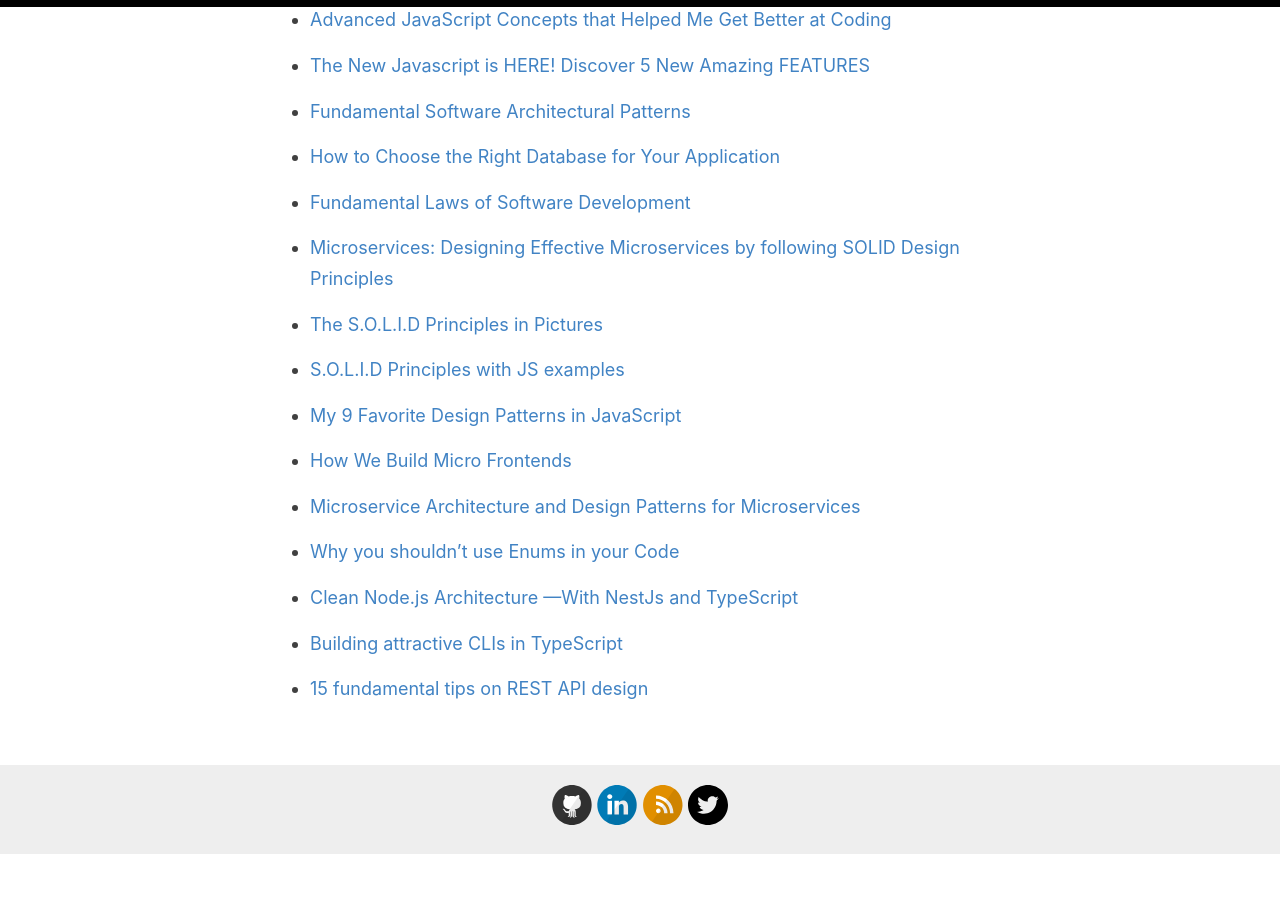
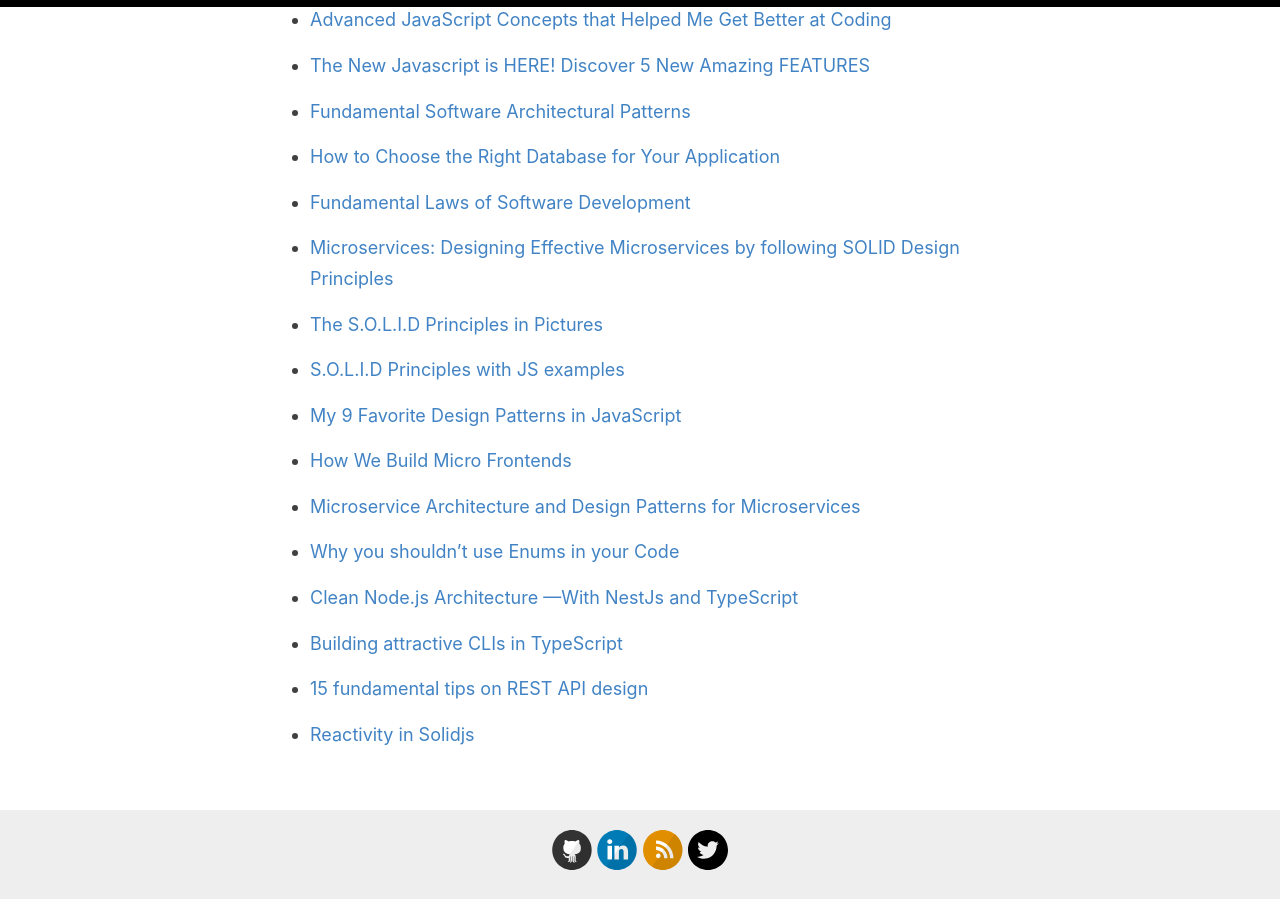
Before and after one commit to baijanathTharu/baijanathTharu.github.io, a Jekyll site: the page built from _pages/readings.md, in a window 1280 px wide and 900 px high, scrolled down 1897 px. Built offline with Jekyll 4.4.1, drawn with Linux system fonts in a browser that asks for light colours; before the commit the page ends 2751 px from its top, so only the background shows below that.

Commit message:
Update readings.md

```diff
--- a/_pages/readings.md
+++ b/_pages/readings.md
@@ -103,3 +103,5 @@ This is the list of all the important posts that I think are worth reading.
 - [Building attractive CLIs in TypeScript](https://blog.terrible.dev/Building-attractive-CLIs-in-JavaScript/)
 
 - [15 fundamental tips on REST API design](https://medium.com/@liams_o/15-fundamental-tips-on-rest-api-design-9a05bcd42920)
+
+- [Reactivity in Solidjs](https://www.solidjs.com/guides/reactivity)
```
